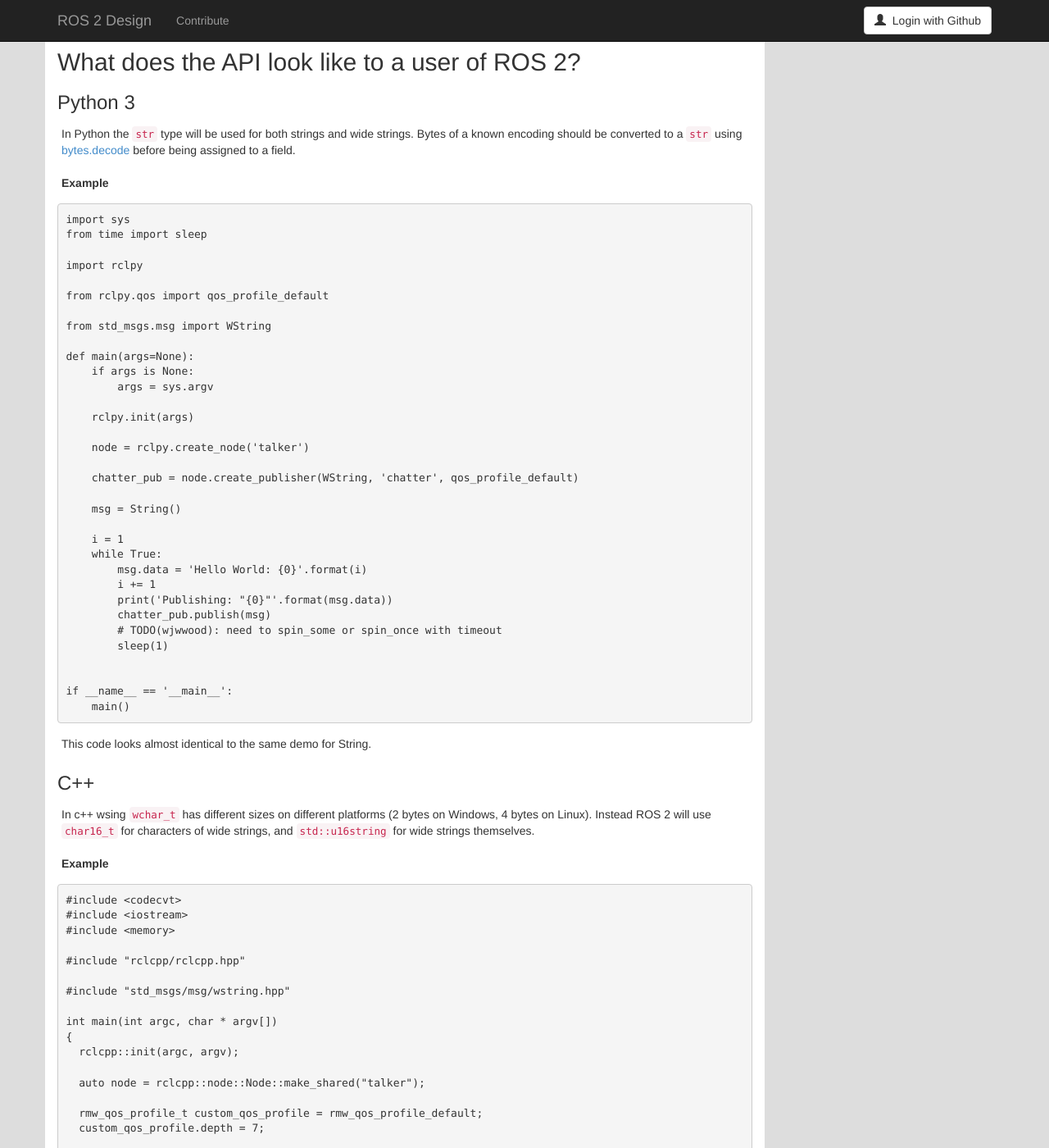
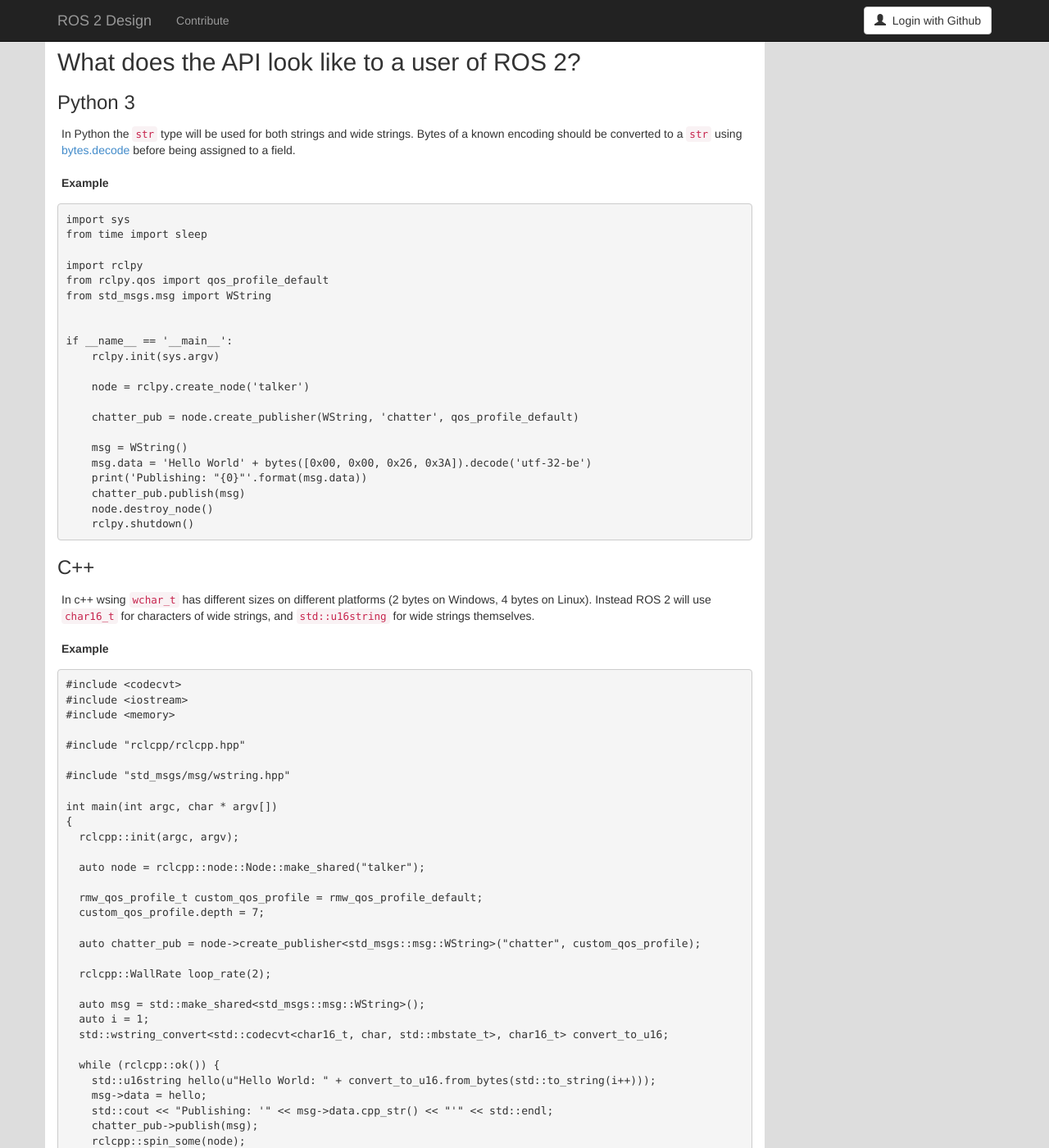
Before and after one commit to ros2/design, a Jekyll site: the page built from articles/WideStrings.md, in a window 1280 px wide and 1400 px high, scrolled down 2317 px. Shown: the whole window at 82% size. Built offline with Jekyll 4.4.1, drawn with Linux system fonts in a browser that asks for light colours; nearby versions of some CDN libraries.

Commit message:
use unicode in python example + simplify

````diff
--- a/articles/WideStrings.md
+++ b/articles/WideStrings.md
@@ -131,43 +131,29 @@
 
 **Example**
 
-```
+```python
 import sys
 from time import sleep
 
 import rclpy
-
 from rclpy.qos import qos_profile_default
-
 from std_msgs.msg import WString
 
-def main(args=None):
-    if args is None:
-        args = sys.argv
 
-    rclpy.init(args)
+if __name__ == '__main__':
+    rclpy.init(sys.argv)
 
     node = rclpy.create_node('talker')
 
     chatter_pub = node.create_publisher(WString, 'chatter', qos_profile_default)
 
-    msg = String()
-
-    i = 1
-    while True:
-        msg.data = 'Hello World: {0}'.format(i)
-        i += 1
-        print('Publishing: "{0}"'.format(msg.data))
-        chatter_pub.publish(msg)
-        # TODO(wjwwood): need to spin_some or spin_once with timeout
-        sleep(1)
-
-
-if __name__ == '__main__':
-    main()
+    msg = WString()
+    msg.data = 'Hello World' + bytes([0x00, 0x00, 0x26, 0x3A]).decode('utf-32-be')
+    print('Publishing: "{0}"'.format(msg.data))
+    chatter_pub.publish(msg)
+    node.destroy_node()
+    rclpy.shutdown()
 ```
-
-This code looks almost identical to the same demo for String.
 
 ### C++
 
````
